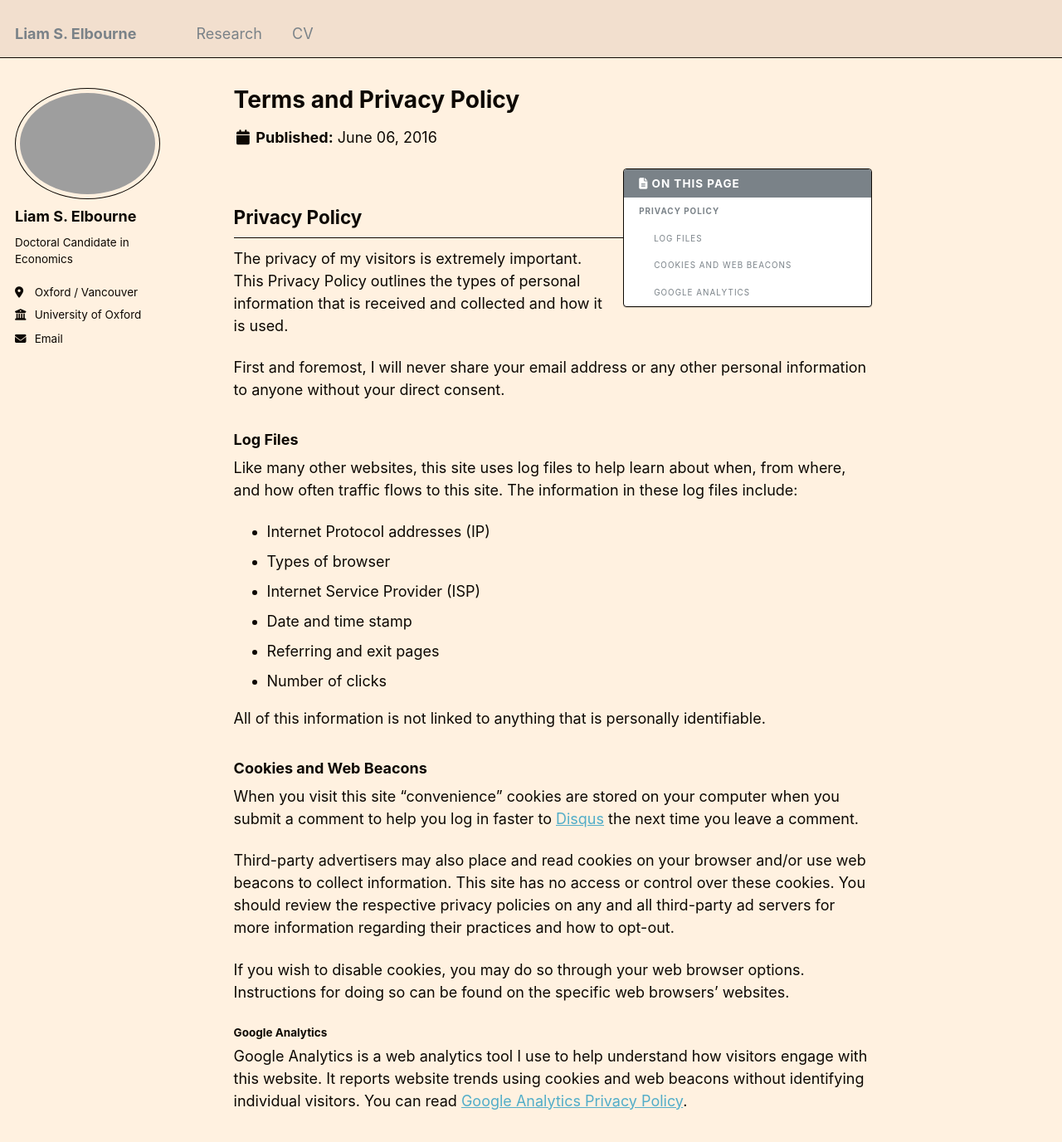
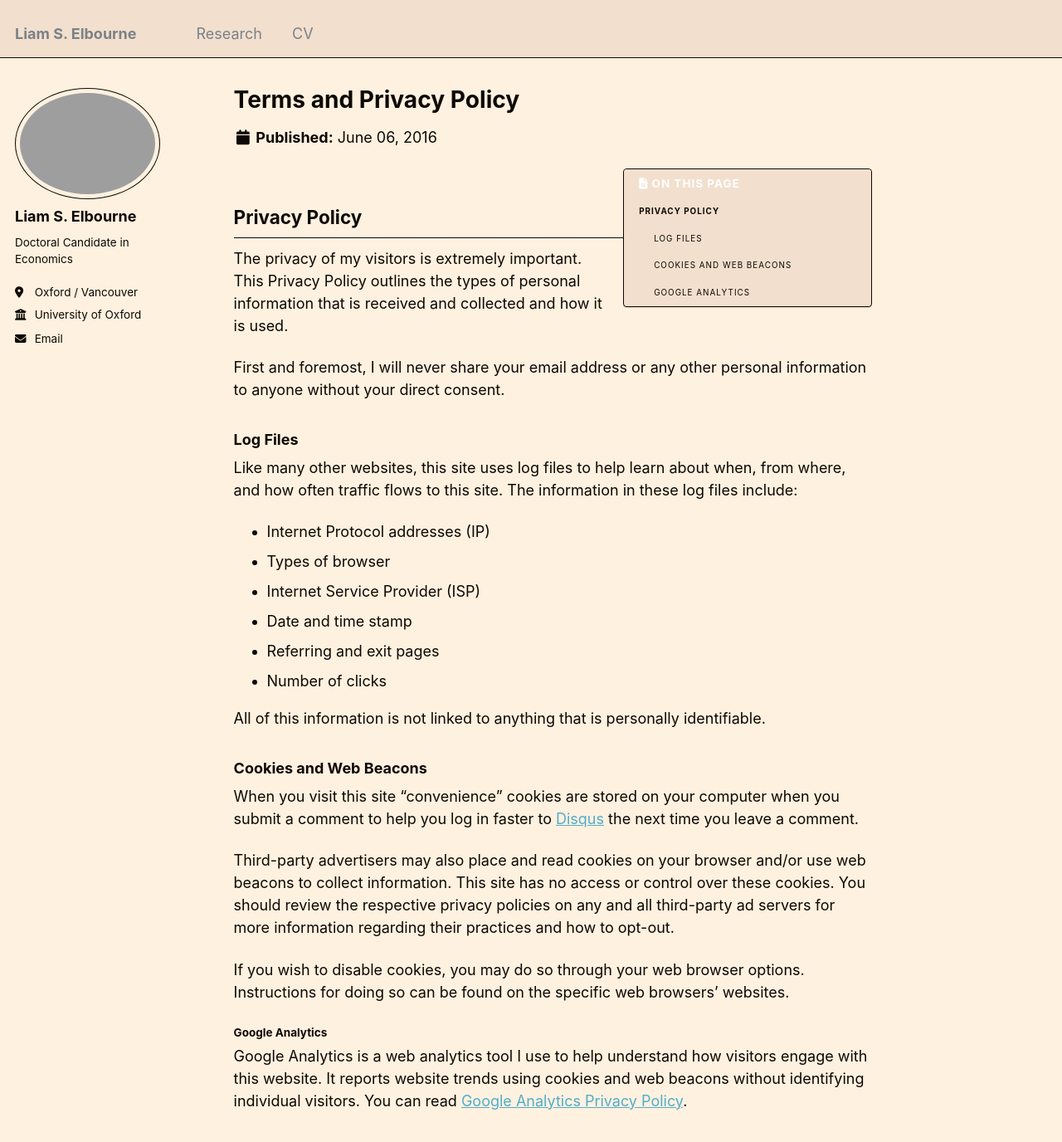
Before and after one commit to LiamSElbourne/LiamSElbourne.github.io, a Jekyll site: the page built from _pages/terms.md, in a window 1280 px wide and 1400 px high. Shown: the top 1376 px of the window at 83% size. Built offline with Jekyll 4.4.1, drawn with Linux system fonts in a browser that asks for light colours.

Commit message:
Update _navigation.scss

```diff
--- a/_sass/_navigation.scss
+++ b/_sass/_navigation.scss
@@ -294,7 +294,7 @@
       width: 0;
       border-style: solid;
       border-width: 0 10px 10px;
-      border-color: #fff transparent;
+      border-color: $border-color transparent;
       display: block;
       z-index: 1;
     }
@@ -338,7 +338,7 @@
     padding-right: 0.5em;
     color: #text-color;
     font-weight: bold;
-    background: $primary-color;
+    background: $background-dark;
     border-radius: $border-radius;
 
     &:hover {
@@ -373,10 +373,10 @@
 
 .toc {
   font-family: $sans-serif-narrow;
-  color: $gray;
+  color: $background-dark;
   text-transform: uppercase;
   letter-spacing: 1px;
-  background-color: #fff;
+  background-color: $background-dark;
   border: 1px solid $border-color;
   border-radius: $border-radius;
   box-shadow: $box-shadow;
@@ -384,7 +384,7 @@
   .nav__title {
     color: #fff;
     font-size: $type-size-6;
-    background: $primary-color;
+    background: $background-dark;
     border-top-left-radius: $border-radius;
     border-top-right-radius: $border-radius;
   }
@@ -400,7 +400,7 @@
   a {
     display: block;
     padding: 0.5rem 1rem;
-    color: $gray;
+    color: $black;
     font-size: $type-size-7;
     font-weight: bold;
     line-height: 1.5;
@@ -409,7 +409,7 @@
 
     &:hover {
       color: #000;
-      background: $lighter-gray;
+      background: $black;
     }
   }
 
```
